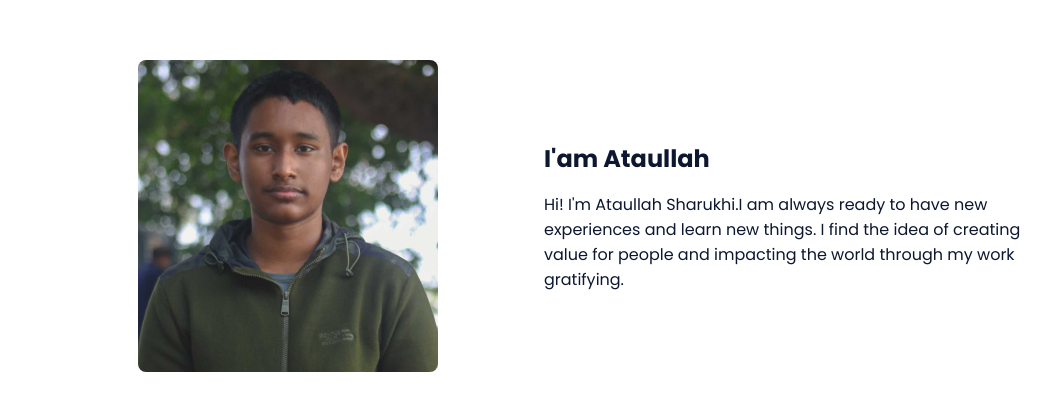
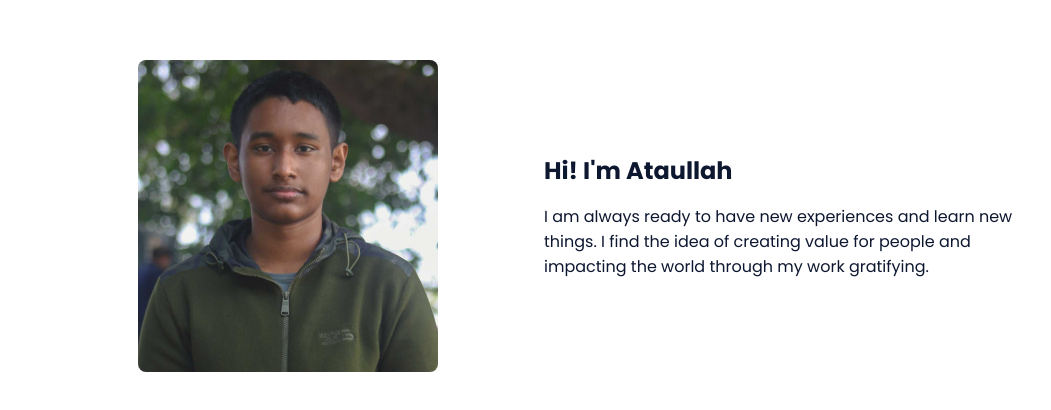
Before and after one commit to Sharukhi/sharukhi.github.io, a plain HTML site: page index.html in a window 1280 px wide. Shown: the part 754-1164 px from the top of the page, without its empty margins (96-1147 px from the left). Drawn offline with nearby package versions, Linux system fonts and the light colour scheme.

Commit message:
Update index.html

```diff
--- a/index.html
+++ b/index.html
@@ -57,8 +57,8 @@
                     </div>
 
                     <div>
-                        <h2 class="about__subtitle">I'am Ataullah</h2>
-                        <p class="about__text">Hi! I'm Ataullah Sharukhi.I am always ready to have new experiences and learn new things. I find the idea of creating value for people and impacting the world through my work gratifying.</p>
+                        <h2 class="about__subtitle">Hi! I'm Ataullah</h2>
+                        <p class="about__text">I am always ready to have new experiences and learn new things. I find the idea of creating value for people and impacting the world through my work gratifying.</p>
                     </div>
                 </div>
             </section>
```
